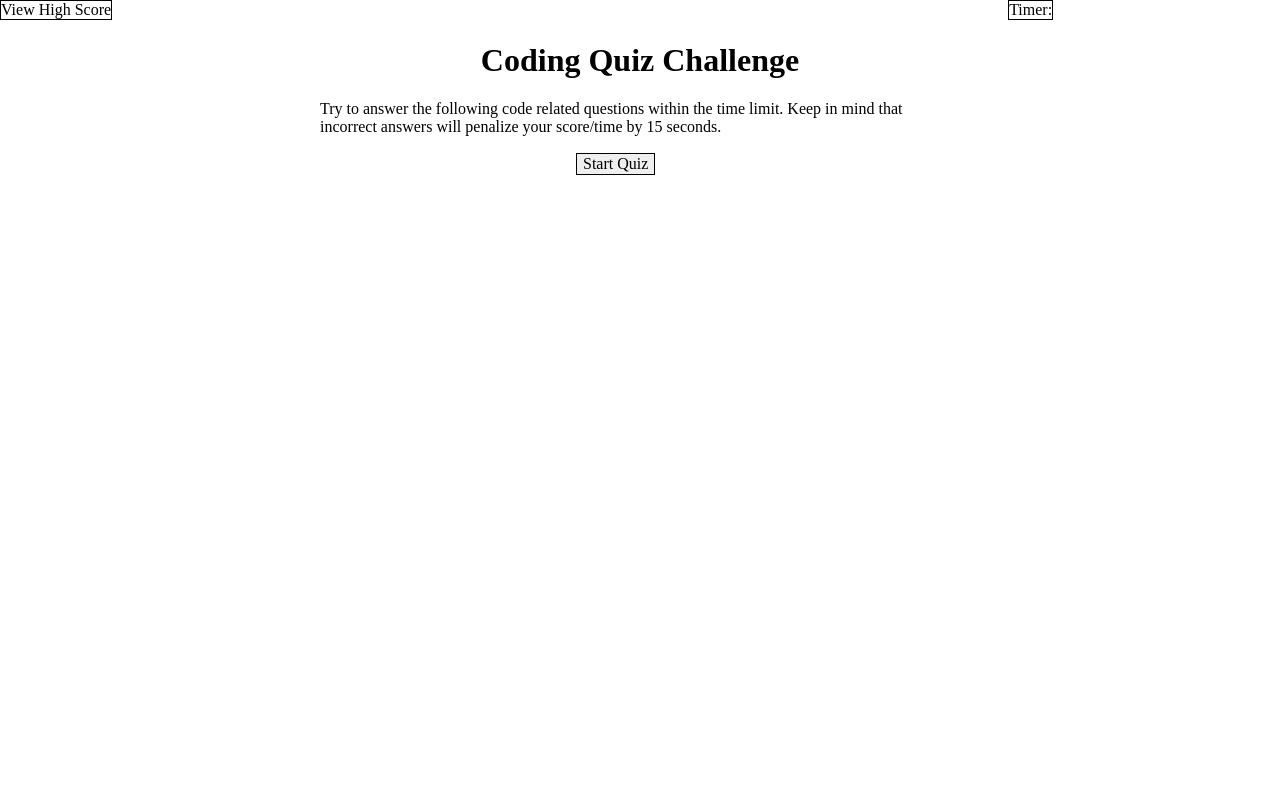
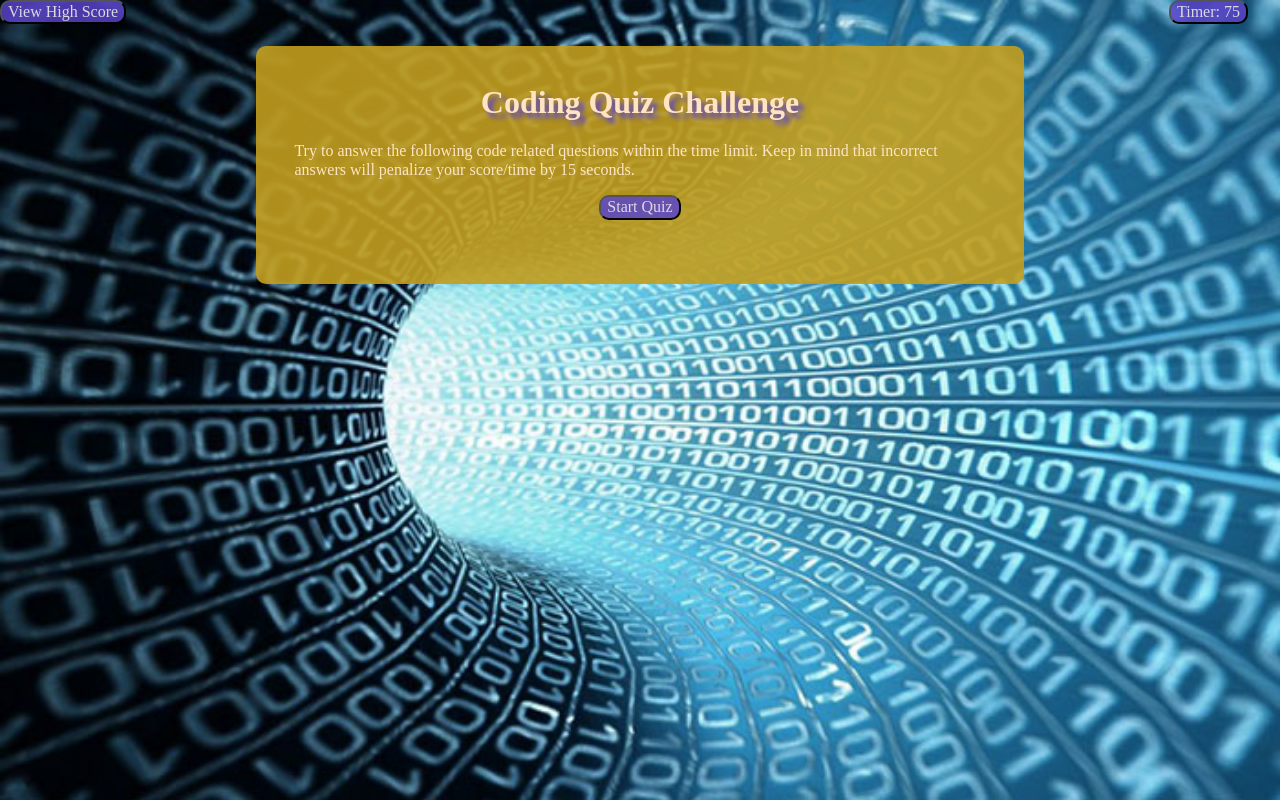
Before and after one commit to iwirsing/Challenge-4---Coding-Quiz-Game, a plain HTML site: page index.html in a window 1280 px wide. Drawn offline with nearby package versions, Linux system fonts and the light colour scheme.

Commit message:
displayed results messageand styled the webpage

```diff
--- a/Assets/css/style.css
+++ b/Assets/css/style.css
@@ -1,12 +1,45 @@
-.Btn{
-    border: 1px solid black;
-    width: fit-content;
+html{height:100%;}
+
+body{
+    background-image: url("../images/codingbg.jpeg");
+    background-repeat: no-repeat;
+    background-size: cover;
+    color: bisque;
+
 }
 
+
+.Btn{
+    /* border: 1px solid black; */
+    height:fit-content;
+    width: fit-content;
+    border-radius: 10px;
+    color:rgb(216, 218, 223);
+    background-color: rgba(90, 67, 201, 0.845);
+
+}
+
+
+.BtnHover:hover, li:hover{
+    background-color: aquamarine;
+    color:navy;
+    cursor: pointer;
+    width: fit-content;
+
+}
+
+#startBtn{
+    display: block;
+    margin:auto;
+}
 span{
+    align-items: center;
     display: flex;
-    column-gap: 70%;
+    justify-content: space-between;
+
 }
+
+
 
 .c-al{
     text-align: center;
@@ -14,24 +47,47 @@ span{
 }
 
 .centerbox{
+    background-color: rgba(194, 158, 30, 0.9);
     display: block;
-    width: 50%;
     margin: auto;
+    border-radius: 10px;;
+    width:60%;
 }
 
+#title {
+    text-shadow:5px 5px 5px rgba(90, 67, 201);
+    padding-top:5%;
+
+}
+
+
+#message, #initialsForm,#QuestionHolder, #multipleChoice{
+    margin-left:5%;
+    margin-right:5%;
+}
+
+ol{
+    cursor: pointer;
+}
 .center{
-    margin-left:40%;
+    justify-content: center;
 }
 
 
 
-.submit .goBackBtn{
+.submit, .goBackBtn{
     margin-top: 1rem;
     margin-left: 10%;
-    background-color: green;
     cursor: pointer;
 }
 
-.top-m{
-    margin-top: 1rem;
+.highScoreBtns{
+
+    display: flex;
+    justify-content: space-around;
 }
+
+.m-auto{
+    margin:1rem;
+
+}
--- a/Assets/js/script.js
+++ b/Assets/js/script.js
@@ -5,56 +5,76 @@ var questionsArray=[
     ["What is not a JavaScript data type? ","Switch","String","Number","Undefined","String"],
     ["In which element do we attach the JavaScript file?","<body>","<script>","<div>","<link>","<script>"]
 ]
-//initialize variables
-var ViewHighScore=document.getElementById("viewHighScore");
+//initialize variables that captures HTML elements
+var choices=document.getElementById("multipleChoice");
+var goBackButton=document.getElementById("goBackBtn");
+var hrCapture=document.getElementById("line");
+var initials=document.getElementById("initialsForm");
+var messageHolder=document.getElementById("message");
+var questionHolder=document.getElementById("QuestionHolder");
+var resetHighScore=document.getElementById("resetHighScore");
+var results=document.getElementById("results");
+var startButton=document.getElementById("startBtn");
+var submit=document.getElementById("submitBtn");
 var Timer=document.getElementById("time");
 var titleContent=document.getElementById("title");
-var questionHolder=document.getElementById("QuestionHolder");
-var choices=document.getElementById("multipleChoice");
-var startButton=document.getElementById("startBtn");
-var results=document.getElementById("results");
-var messageHolder=document.getElementById("message");
-var initials=document.getElementById("initialsForm");
-var submit=document.getElementById("submitBtn");
-var goBackButton=document.getElementById("goBackBtn");
-var resetHighScore=document.getElementById("resetHighScore");
+var ViewHighScore=document.getElementById("viewHighScore");
 
+//initialize the other global variables
 var choiceHolder;
+var HighScoreStorage=JSON.parse(window.localStorage.getItem("highScoreList")) || [];
+var HighScorePrev=[];
+var numberHighScore=0;
+var question;
+var questionTraverser=0;
 var score;
 var timer;
-var question;
-var questionTraverser=0;
-var numberHighScore=0;
-var HighScoreStorage=JSON.parse(window.localStorage.getItem("highScoreList")) || [];
-var HighScorePrev=[];
 
+//Function 1: LOADING PAGE
+//initialize page
+function init(){
+    //clear display
+    clearDisplay();
+    hrCapture.setAttribute("style","visibility:hidden");
 
-//function for start button
+    //get Local storage
+    HighScorePrev=JSON.parse(localStorage.getItem("highScoreList"));
+    console.log(HighScorePrev);
+
+    //display loading page
+    titleContent.textContent="Coding Quiz Challenge";
+    messageHolder.textContent="Try to answer the following code related questions within the time limit. Keep in mind that incorrect answers will penalize your score/time by 15 seconds.";
+    startButton.setAttribute("style","visibility:visible");
+    startButton.textContent="Start Quiz";
+
+}
+//Function 2: START BUTTON
 function StartGame (){
-
+    //start timer
     countDown();
 
     //clear the title and choices
     clearDisplay();
 
-
     //capture first question
     question=questionsArray[questionTraverser];
     console.log(question);
     renderQuestion(question);
-
 }
-//function for timer
+//Function 3: TIMER
 function countDown(){
+    //timer value initialized
     timer=75;
 
     //start timer
     var gameTimer=setInterval(function(){
+
     //display question if time is still on
     if (timer>0 && questionTraverser<5){
         timer--;
         Timer.textContent=timer;
     }
+
     //all questions asked end game
     else if(questionTraverser===5)
     {
@@ -62,6 +82,7 @@ function countDown(){
         endGame();
         Timer.textContent=timer;
     }
+
     //out of time
     else {
         clearInterval(gameTimer);
@@ -71,11 +92,23 @@ function countDown(){
 },1000);
 }
 
+//Function 4: CLEAR MOST OF THE DISPLAY except results
+function clearDisplay(){
+    choices.textContent=""; //clear the choices where the high score will be displayed as a list
+    goBackButton.setAttribute("style","visibility:hidden"); //hide go back button
+    initials.setAttribute("style","display:none"); //removes the form from display
+    messageHolder.textContent="";//clears score message
+    questionHolder.textContent=""; //clears question holder
+    resetHighScore.setAttribute("style","visibility:hidden");//hide high score
+    startButton.setAttribute("style","visibility:hidden") //clears the start button
+    titleContent.textContent=""; //clears title
+}
 
-//render question
+
+//Function 5: DISPLAY THE QUESTION AND CHOICES
 function renderQuestion(q){
     //display question
-    if (q !==undefined){
+    if (q !== undefined){
     questionHolder.textContent=q[0];
     //create element for choices and append them
     for(var i=1;i<5;i++){
@@ -88,8 +121,27 @@ function renderQuestion(q){
     }
 }
 
+//Function 6: END THE GAME
+function endGame(){
+    //clear the other messages
+    clearDisplay();
 
-//listen for user response and when responded display the next questions
+    //capture score
+    score=timer;
+
+    //display the final message
+    titleContent.textContent="All done!";
+    messageHolder.textContent="Your final score is "+score+".";
+    initials.setAttribute("style","display:block");
+
+    //reset the traverser
+    questionTraverser=0;
+    timer=0;
+
+}
+
+
+//listen for user response and when responded display the next questions and Function 7: CHOOSING THE ANSWER
 document.querySelector('body').addEventListener('click',function(event){
     event.preventDefault();
     if((event.target.tagName.toLowerCase()==='li')&&(timer>0)){
@@ -97,25 +149,32 @@ document.querySelector('body').addEventListener('click',function(event){
         var answer=event.target.textContent;
         console.log(answer);
         console.log("answer is "+ question[5]);
-        results.setAttribute("style","margin-top=500px;")
 
+        //display the results and the horizontal rule
+        hrCapture.setAttribute("style","visibility:visible");
+        results.setAttribute("style","display:block");
 
         //check if answer is correct
         if (answer===question[5]){
-
-            results.textContent=" Your answer is correct. ";
+            results.textContent=" You are correct. ";
             console.log("answer is correct");
             console.log(results);
-
         }
+        //else wrong answer and then display the answer
         else{
-            results.textContent=" Your answer is wrong. ";
+            results.textContent=" Wrong choice made. The correct choice is "+question[5]+".";
             console.log("wrong choice");
             timer=timer-15;
             console.log(results);
-
         }
 
+        //hide the answer results after 1.5 seconds
+        setTimeout(function(){
+            hrCapture.setAttribute("style","visibility:hidden");
+            results.setAttribute("style","display:none");
+        },1500);
+
+        //increase the index for traversing question
         questionTraverser++;
         clearDisplay();
 
@@ -131,24 +190,6 @@ document.querySelector('body').addEventListener('click',function(event){
 
 });
 
-//end game function
-function endGame(){
-    //clear the other messages
-     clearDisplay();
-
-     //capture score
-     score=timer;
-
-    //display the final message
-    titleContent.textContent="All done!";
-    messageHolder.textContent="Your final score is "+score+".";
-    initials.setAttribute("style","display:block");
-
-    //reset the traverser
-    questionTraverser=0;
-    timer=0;
-
-}
 
 //function to show high score
 function showHighScore(){
@@ -157,14 +198,14 @@ function showHighScore(){
 
     //display high score title
     questionHolder.setAttribute("style","text-align:left");
-    questionHolder.textContent="Highscore: ";
+    questionHolder.textContent=" Highscore: ";
 
     //retrieve the high score list
     var highScoreRecall=JSON.parse(localStorage.getItem("highScoreList"));
 
     console.log(highScoreRecall);
 
-
+    if (highScoreRecall!==null){ //make sure the array is not null
     //populate sorted high score
     for(var i=0;i<highScoreRecall.length;i++){
         choiceHolder=document.createElement("li");
@@ -172,36 +213,22 @@ function showHighScore(){
         choiceHolder.textContent=highScoreRecall[i].initialSave+"  :  "+highScoreRecall[i].score;
         choices.appendChild(choiceHolder);
         console.log(choiceHolder);
-    }
+    }}
 
     //show go back to start button
-    goBackButton.setAttribute("style","visibility:visible; pointer:cursor");
+    goBackButton.setAttribute("style","visibility:visible ");
     goBackButton.textContent="Go Back To Start";
 
     //show reset high score button
-    resetHighScore.setAttribute("style","visibility:visible; pointer:cursor");
+    resetHighScore.setAttribute("style","visibility:visible");
     resetHighScore.textContent="Reset High Score";
 
 }
 
-
-//function to clear display
-function clearDisplay(){
-    titleContent.textContent=""; //clears title
-    messageHolder.textContent="";//clears score message
-    initials.setAttribute("style","display:none"); //removes the form from display
-    results.textContent="";//clears results message
-    choices.textContent=""; //clear the choices where the high score will be displayed as a list
-    startButton.setAttribute("style","display:none") //clears the start button
-    questionHolder.textContent="";
-    goBackButton.setAttribute("style","visibility:hidden"); //hide go back button
-    resetHighScore.setAttribute("style","visibility:hidden");//hide high score
-}
-
-
+//SUBMIT
 //function to save high score
 function addHighScore(){
-    event.preventDefault();
+
     //capture values
     var initialSave=document.getElementById("initials").value;
 
@@ -210,13 +237,16 @@ function addHighScore(){
 
 
     if(initialSave===""){
+        results.setAttribute("style","display:block");
         results.textContent=" Initials cannot be blank. ";
     }
     else{
         console.log(HighScorePrev);
+        //hide  results message
+        results.setAttribute("style","display:none");
+
         //add object to list of high score array
-        HighScoreStorage.push(newScore);
-        // HighScoreStorage.push(HighScorePrev);
+        HighScoreStorage.push(newScore);;
 
         //sort the list of high score
         HighScoreStorage.sort((a,b)=>{
@@ -229,6 +259,7 @@ function addHighScore(){
     }
 }
 
+//RESET
 //function to reset High Score
 function resetScore(){
     HighScoreStorage=[]; //remove all contents
@@ -237,33 +268,17 @@ function resetScore(){
     window.localStorage.clear(); //completely empty local storage
 }
 
-//initialize page
-function init(){
-    //clear display
-    clearDisplay();
-
-    //get Local storage
-    HighScorePrev=JSON.parse(localStorage.getItem("highScoreList"));
-    console.log(HighScorePrev);
-
-    //display loading page
-    titleContent.textContent="Coding Quiz Challenge";
-    messageHolder.textContent="Try to answer the following code related questions within the time limit. Keep in mind that incorrect answers will penalize your score/time by 15 seconds.";
-    startButton.setAttribute("style","visibility:visible");
-    startButton.textContent="Start Quiz";
-
-}
 //initialize loading page
 init();
 
 //listens for start button
 startButton.addEventListener("click",StartGame)
 
+//listens for high score
+ViewHighScore.addEventListener("click",showHighScore)
+
 //listens for submit button
 submit.addEventListener("click",addHighScore)
-
-//listens for high score
-ViewHighScore.addEventListener("click",showHighScore)
 
 //listens for go back button
 goBackButton.addEventListener("click",init)
--- a/index.html
+++ b/index.html
@@ -9,13 +9,15 @@
     <title>Document</title>
 </head>
 <body>
+
     <span>
-    <!-- view high score button -->
-    <section id="viewHighScore" class="Btn">View High Score</section>
-    <!-- shows timer countdown -->
-    <section id="timer" class="Btn">Timer:<div id="time"></div></section>
+    <!-- view high score button, this will be on the left because of flex and space between in css-->
+    <button id="viewHighScore" class="Btn BtnHover" style="background-color: rgb(255,255,255,255,0.7)">View High Score</button>
+    <!-- shows timer countdown, this will be on the right -->
+    <button id="timer" class="Btn" style="margin-right:2rem">Timer: <time id="time">75</time></button>
     </span>
-    <article class="centerbox">
+
+    <main class="centerbox" id="centerbox">
         <header>
             <!-- main title for the loading page -->
             <h1 id="title" class="c-al"></h1>
@@ -33,24 +35,21 @@
             <!-- initials input -->
             Initials: <input type="text" name="initials" id="initials">
             <!-- submit button -->
-            <div id="submitBtn" class="Btn submit">Submit</div>
+            <button id="submitBtn" class="Btn BtnHover submit">Submit</button>
         </form>
 
         <!-- start button -->
-        <button id="startBtn" class="Btn c-al center"></button>
-
+        <button id="startBtn" class="Btn BtnHover c-al center"></button>
+        <hr id="line">
         <!-- shows the results -->
-        <span id="results" class="c-al"></span>
+        <div id="results" class="c-al"></div>
 
        <!-- high score buttons -->
-        <button id="goBackBtn" class="Btn c-al center"></button>
-        <button id="resetHighScore" class="Btn c-al center top-m"></button>
-
-    </article>
-
-     <!-- Added link to the jQuery library -->
-    <script src="https://code.jquery.com/jquery-3.5.1.min.js"></script>
-
+        <p class="highScoreBtns">
+            <button id="goBackBtn" class="Btn BtnHover c-al m-auto"></button>
+            <button id="resetHighScore" class="Btn BtnHover c-al  m-auto"></button>
+        </p>
+    </main>
     <script type="text/javascript" src="./Assets/js/script.js"></script>
 </body>
 </html>
```
Also changed, not shown: Assets/images/codingbg.jpeg (added).
